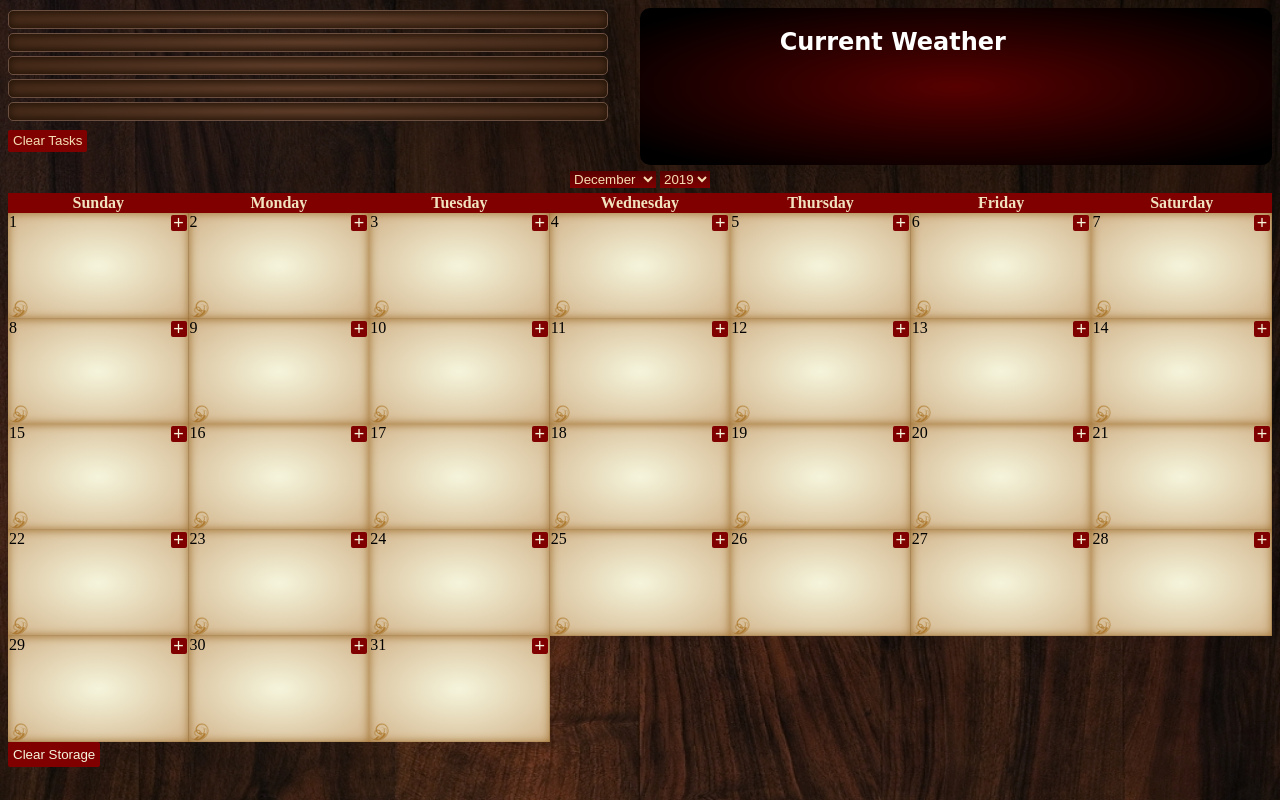
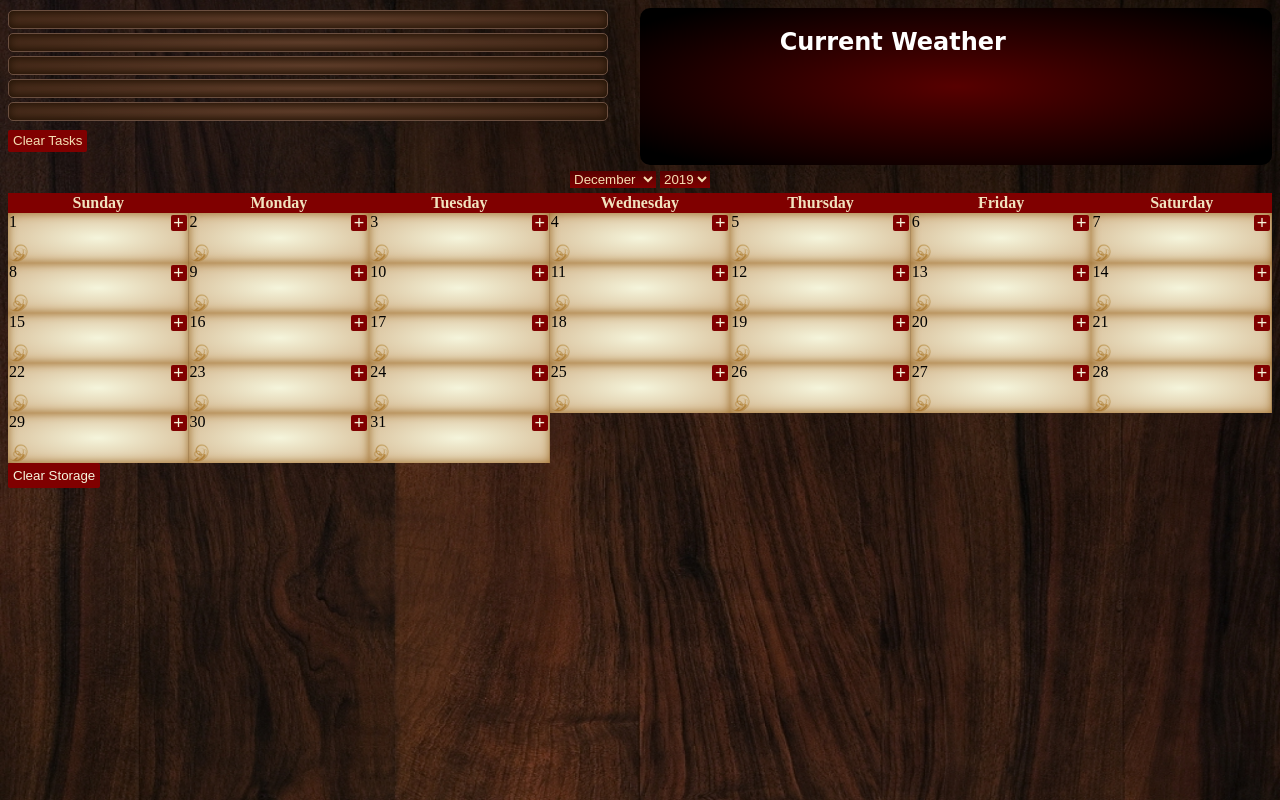
Before and after one commit to gabrielajohnson/CalendarApp, a plain HTML site: page index.html in a window 1280 px wide. Drawn offline with Linux system fonts and the light colour scheme; no server answers.

Commit message:
Update style.css

```diff
--- a/style.css
+++ b/style.css
@@ -112,7 +112,6 @@ select{
   border-collapse: collapse;
   table-layout:fixed;
   width:100%;
-  height:100%;
 }
 
 #calendar ul{
@@ -206,6 +205,10 @@ td{
 
 td:hover{
   box-shadow: inset 0px 0px 20px 5px #9f702e;
+}
+
+#calendar tbody{
+  height:100%;
 }
 
 #eventModal, #editEventModal{
```
